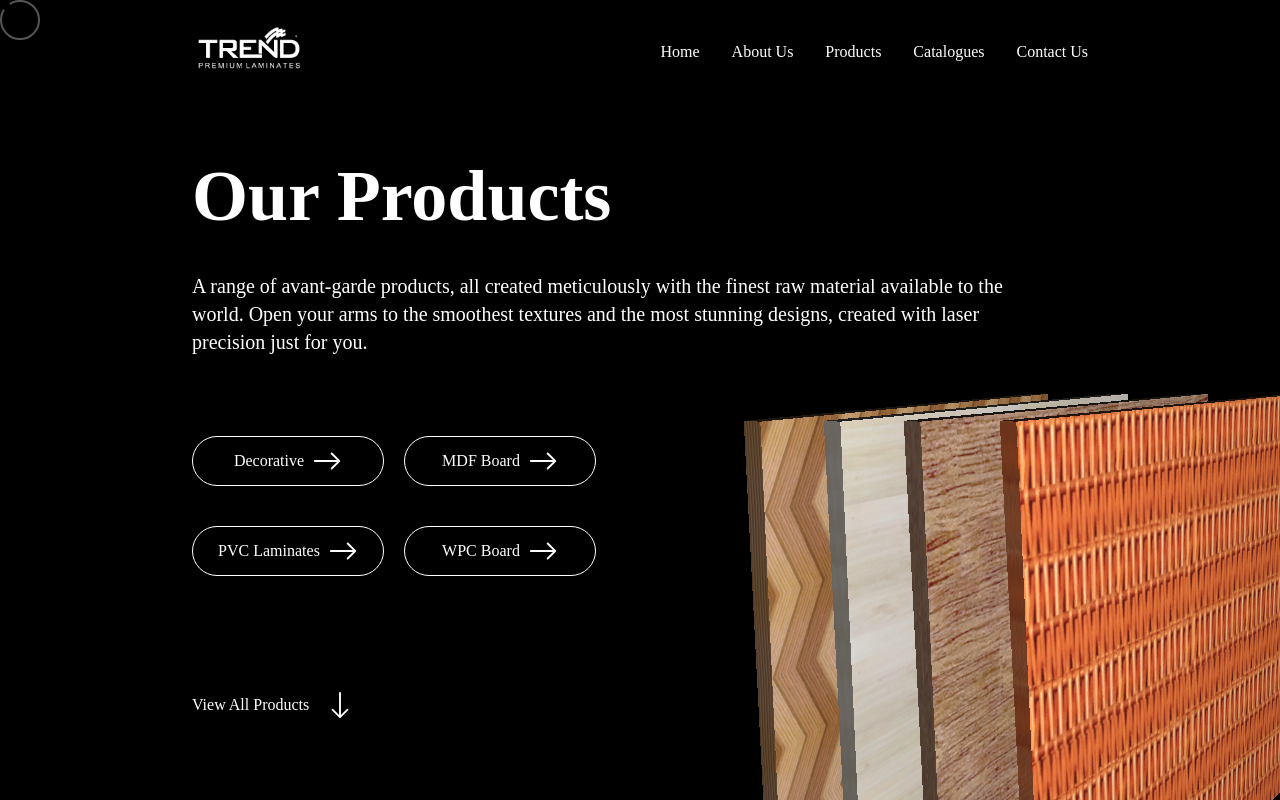
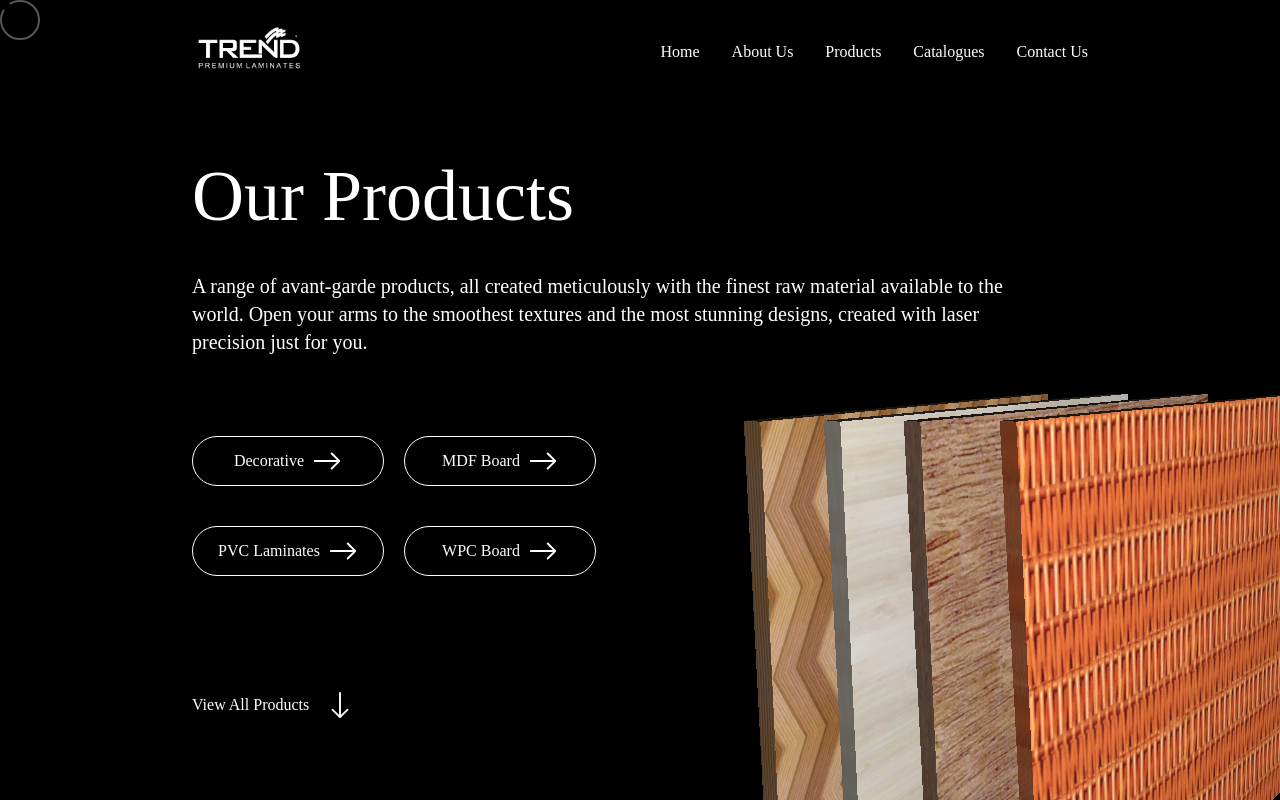
Before and after one commit to lemon-8/trend-laminates, a React (Create React App) app: page /products in a window 1280 px wide. Shown: the top 800 px of the page. Built offline with nearby package versions, Linux system fonts and the light colour scheme.

Commit message:
fixed: Tab functioning error

```diff
--- a/src/Products.js
+++ b/src/Products.js
@@ -52,7 +52,7 @@ function Products() {
 
     const TabItem = props => <div {...props} />;
 
-    const Tabs = ({ defaultIndex = 0, onTabClick, children }) => {
+    const Tabs = ({ defaultIndex = 1, onTabClick, children }) => {
         const [bindIndex, setBindIndex] = React.useState(defaultIndex);
         const changeTab = newIndex => {
             if (typeof onTabClick === 'function') onTabClick(bindIndex);
@@ -62,7 +62,7 @@ function Products() {
 
         return (
             <div className="wrapper">
-                <div>
+                <div className="tab-view">
                     {items.map(({ props }) => (
                         <div key={props}
                             {...props}
@@ -71,7 +71,7 @@ function Products() {
                         />
                     ))}
                 </div>
-                <div className="absolute right-0 w-1/2 text-center bottom-16">
+                <div className="absolute right-0 w-1/2 text-center tab-menu bottom-16">
                     {items.map(({ props: { index, label } }) => (
                         <button
                             key={`tab-btn-${index}`}
@@ -89,7 +89,7 @@ function Products() {
     return (
         <div>
             <div className="relative px-10 pt-40 pb-40 overflow-hidden text-white bg-black md:h-screen xl:pl-48 xl:pr-0">
-                <h1 className="font-bold text-7xl font-garamond">Our Products</h1>
+                <h1 className="text-7xl font-garamond">Our Products</h1>
                 <p className="w-full mt-10 text-xl font-light md:w-3/4">A range of avant-garde products, all created meticulously with the finest raw material available to the world.
                     Open your arms to the smoothest textures and the most stunning designs, created with laser precision just for you.</p>
                 <div className="grid justify-center grid-cols-4 gap-10 mt-10 md:max-w-sm">
```
